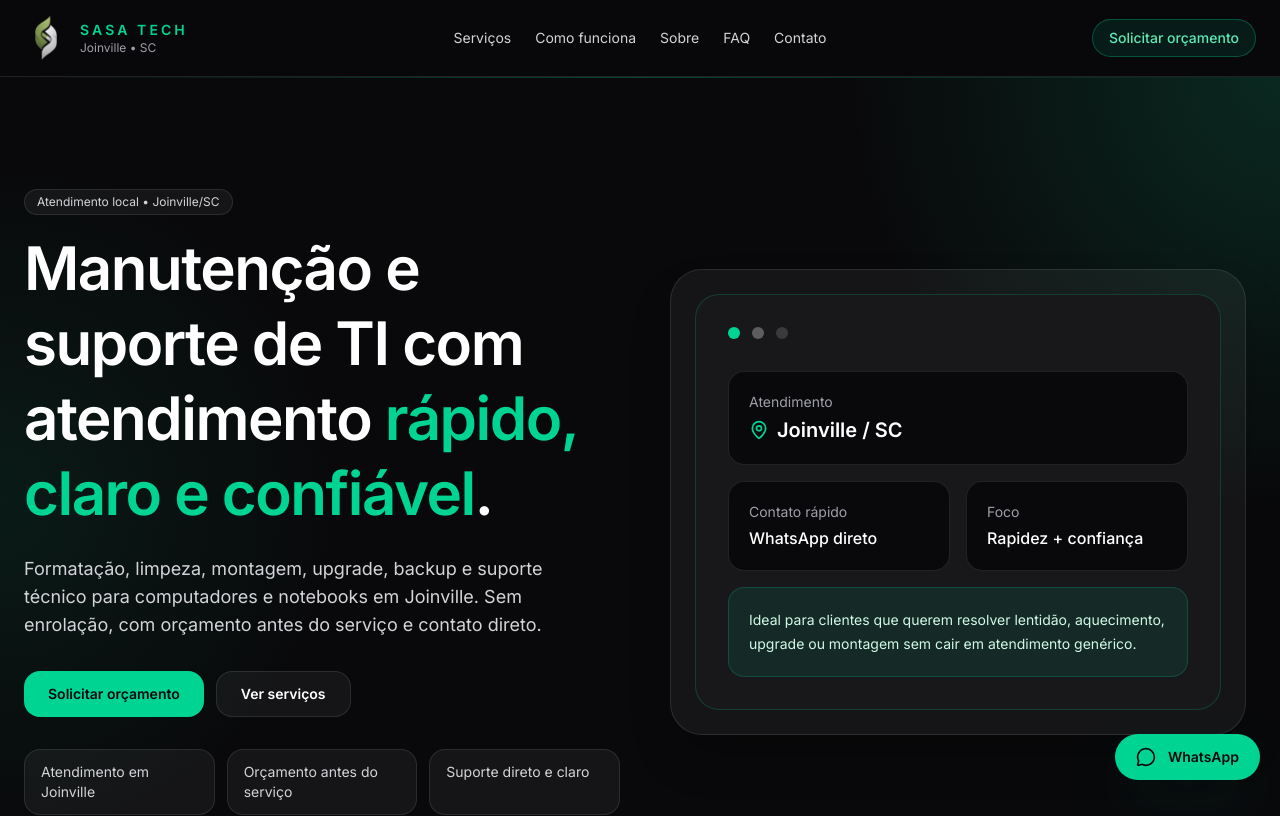
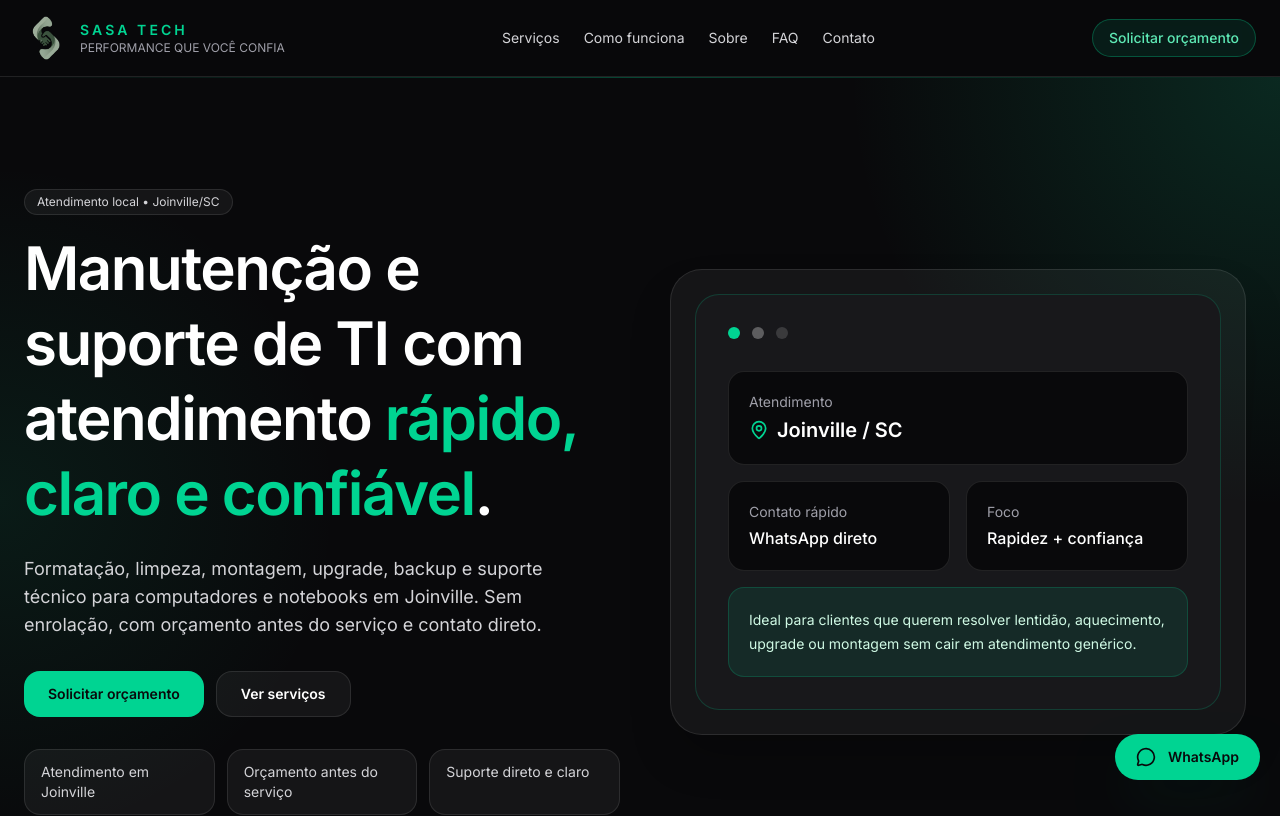
Before and after one commit to Matheus-Laureano/sasa-tech-site, a Next.js app: page / in a window 1280 px wide. Shown: the top 816 px of the page. Built offline with nearby package versions, Linux system fonts and the light colour scheme.

Commit message:
ajuste contato

```diff
--- a/app/page.tsx
+++ b/app/page.tsx
@@ -84,7 +84,7 @@ export default function SasaTechHomepage() {
 
   const contactLinks = {
     whatsappBase: "5547999609562",
-    instagram: "https://instagram.com/sasa.tech",
+    instagram: "https://instagram.com/sasatech.br",
     email: "mailto:contato@sasatech.com.br",
   };
 
@@ -109,7 +109,7 @@ export default function SasaTechHomepage() {
       `Equipamento: ${form.equipment}`,
       `Urgência: ${form.urgency}`,
       `Bairro/Região: ${form.neighborhood || "Não informado"}`,
-      `Detalhes do problema: ${form.details || "Não informado"}`,
+      `Detalhes: ${form.details || "Não informado"}`,
     ].join("\n");
 
     return `https://wa.me/${contactLinks.whatsappBase}?text=${encodeURIComponent(message)}`;
@@ -319,7 +319,7 @@ export default function SasaTechHomepage() {
         <div className="mx-auto flex max-w-7xl items-center justify-between px-4 py-3 md:px-6 md:py-4">
           <a href="#inicio" className="group flex items-center gap-3">
             <Image
-              src="/logo.png"
+              src="/logo-v2.png"
               alt="SASA TECH"
               width={44}
               height={44}
@@ -330,7 +330,7 @@ export default function SasaTechHomepage() {
                 SASA TECH
               </span>
               <span className="text-[11px] text-zinc-400 md:text-xs">
-                Joinville • SC
+                PERFORMANCE QUE VOCÊ CONFIA
               </span>
             </div>
           </a>
@@ -672,7 +672,7 @@ export default function SasaTechHomepage() {
                   className="flex items-center gap-3 rounded-2xl border border-white/10 bg-white/5 px-4 py-3 text-sm text-zinc-200 transition hover:bg-white/10 md:py-4"
                 >
                   <AtSign className="h-5 w-5 text-emerald-400" />
-                  @sasa.tech
+                  @sasatech.br
                 </a>
                 <a
                   href={contactLinks.email}
```
Also changed, not shown: public/logo-v2.png (added), public/logo.png.
